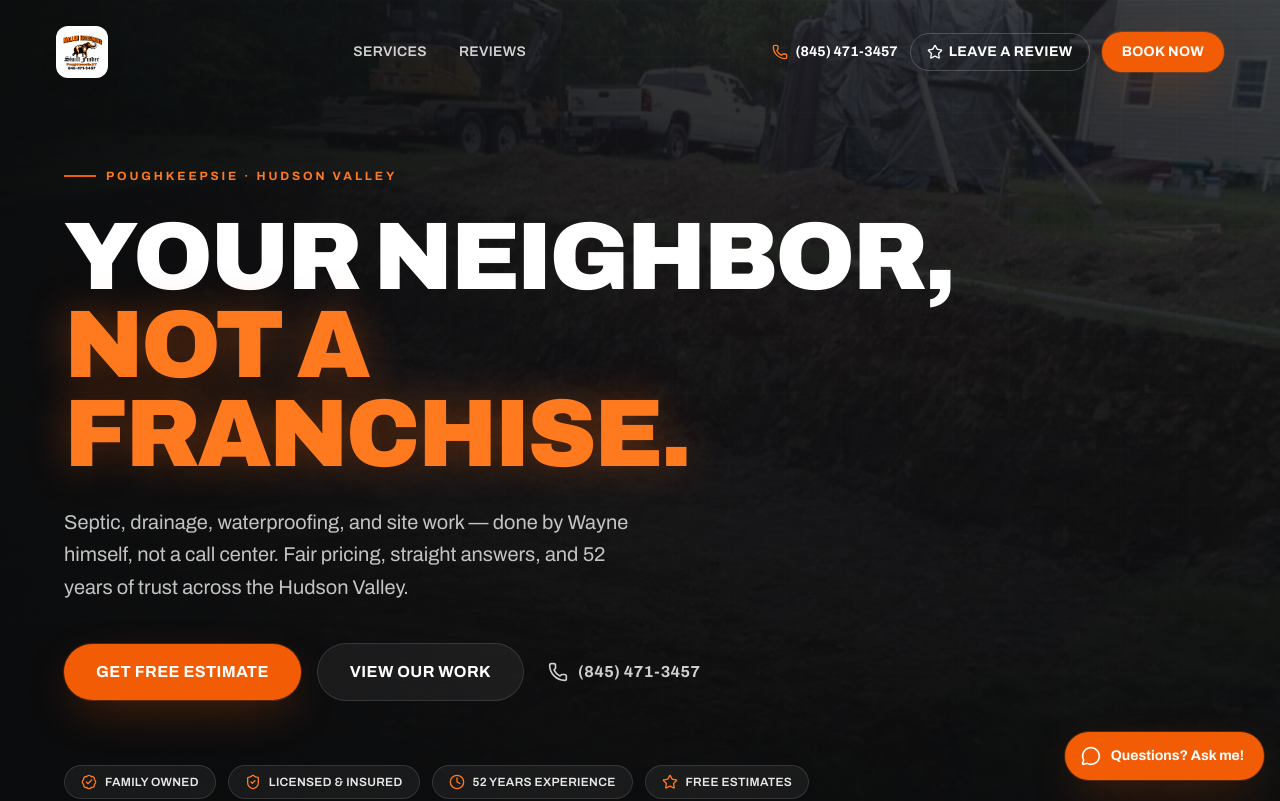
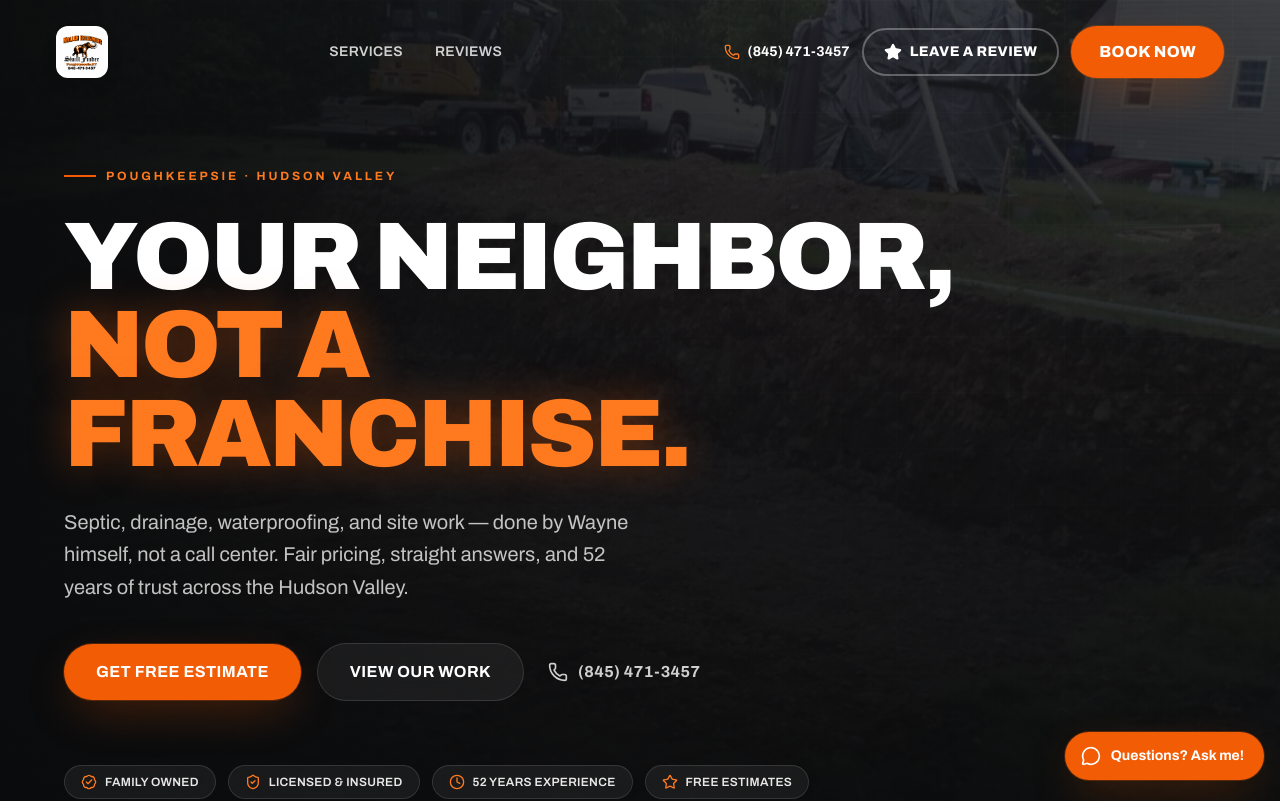
Before and after one commit to nickydgonzalez/mallen-excavating, a Next.js app: page / in a window 1280 px wide. Shown: the top 801 px of the page. Built offline with nearby package versions, Linux system fonts and the light colour scheme.

Commit message:
Make nav buttons bigger, thicker, more eye-catching
Leave A Review and Book Now were reading too subtle in the nav.
Bumped padding, border weight, font size/weight, and glow on both
(desktop and mobile menu versions) so they command more attention.

```diff
--- a/src/components/Navbar.tsx
+++ b/src/components/Navbar.tsx
@@ -63,14 +63,14 @@ export default function Navbar() {
             href={business.googleReviewUrl}
             target="_blank"
             rel="noopener noreferrer"
-            className="hidden items-center gap-1.5 rounded-full border border-white/20 px-4 py-2 text-sm font-bold uppercase tracking-wide text-white transition-all hover:border-flame-hot hover:text-flame-hot lg:flex"
+            className="hidden items-center gap-2 rounded-full border-2 border-white/30 px-5 py-3 text-sm font-extrabold uppercase tracking-wide text-white transition-all hover:-translate-y-0.5 hover:border-flame-hot hover:text-flame-hot lg:flex"
           >
-            <Star className="size-4" aria-hidden />
+            <Star className="size-4.5 fill-current" aria-hidden />
             Leave A Review
           </a>
           <Link
             href="/#quote"
-            className="hidden rounded-full bg-flame px-5 py-2.5 text-sm font-bold uppercase tracking-wide text-white shadow-glow transition-all hover:-translate-y-0.5 hover:bg-flame-hot sm:block"
+            className="hidden rounded-full bg-flame px-7 py-3.5 text-base font-extrabold uppercase tracking-wide text-white shadow-glow transition-all hover:-translate-y-0.5 hover:bg-flame-hot hover:shadow-[0_0_0_1px_rgb(242_92_5_/_0.4),0_20px_56px_-12px_rgb(242_92_5_/_0.55)] sm:block"
           >
             Book Now
           </Link>
@@ -100,7 +100,7 @@ export default function Navbar() {
             ))}
             <Link
               href="/#quote"
-              className="mt-4 flex items-center justify-center gap-2 rounded-full bg-flame px-5 py-3 font-bold uppercase tracking-wide text-white"
+              className="mt-4 flex items-center justify-center gap-2 rounded-full bg-flame px-5 py-4 text-base font-extrabold uppercase tracking-wide text-white shadow-glow"
             >
               Book Now
             </Link>
@@ -108,9 +108,9 @@ export default function Navbar() {
               href={business.googleReviewUrl}
               target="_blank"
               rel="noopener noreferrer"
-              className="mt-3 flex items-center justify-center gap-2 rounded-full border border-white/20 px-5 py-3 font-bold uppercase tracking-wide text-white"
+              className="mt-3 flex items-center justify-center gap-2 rounded-full border-2 border-white/30 px-5 py-4 text-base font-extrabold uppercase tracking-wide text-white"
             >
-              <Star className="size-4" aria-hidden /> Leave A Review
+              <Star className="size-4.5 fill-current" aria-hidden /> Leave A Review
             </a>
             <a
               href={business.phoneHref}
```
